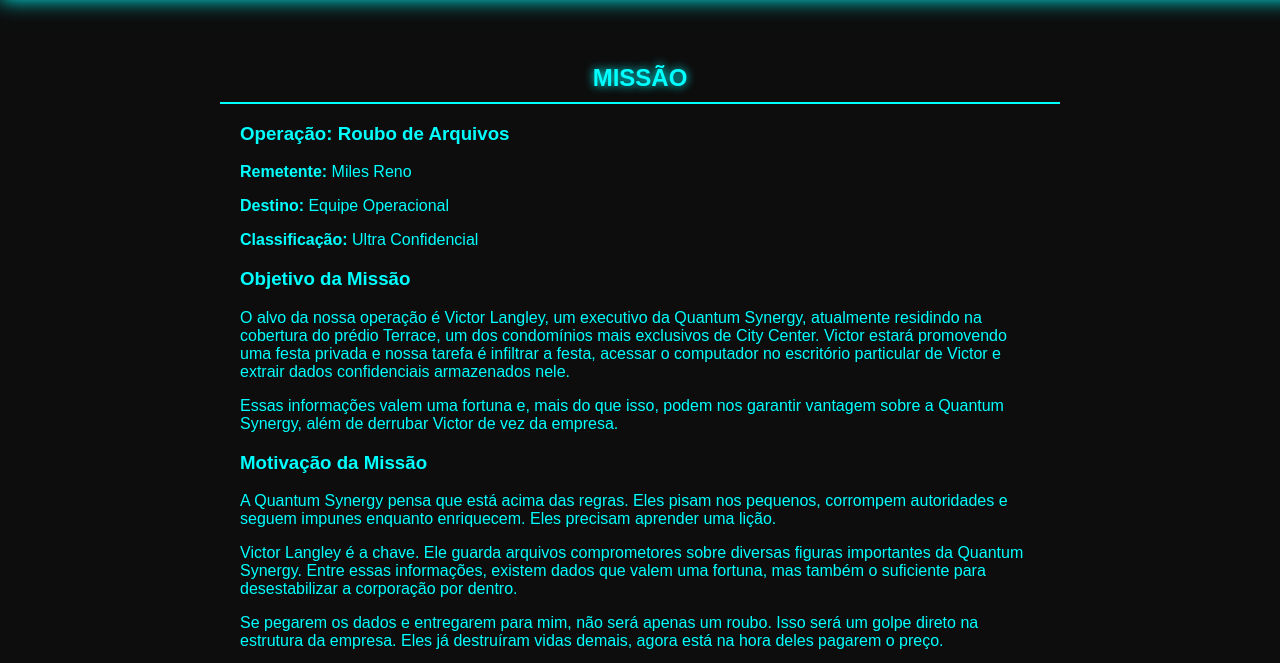
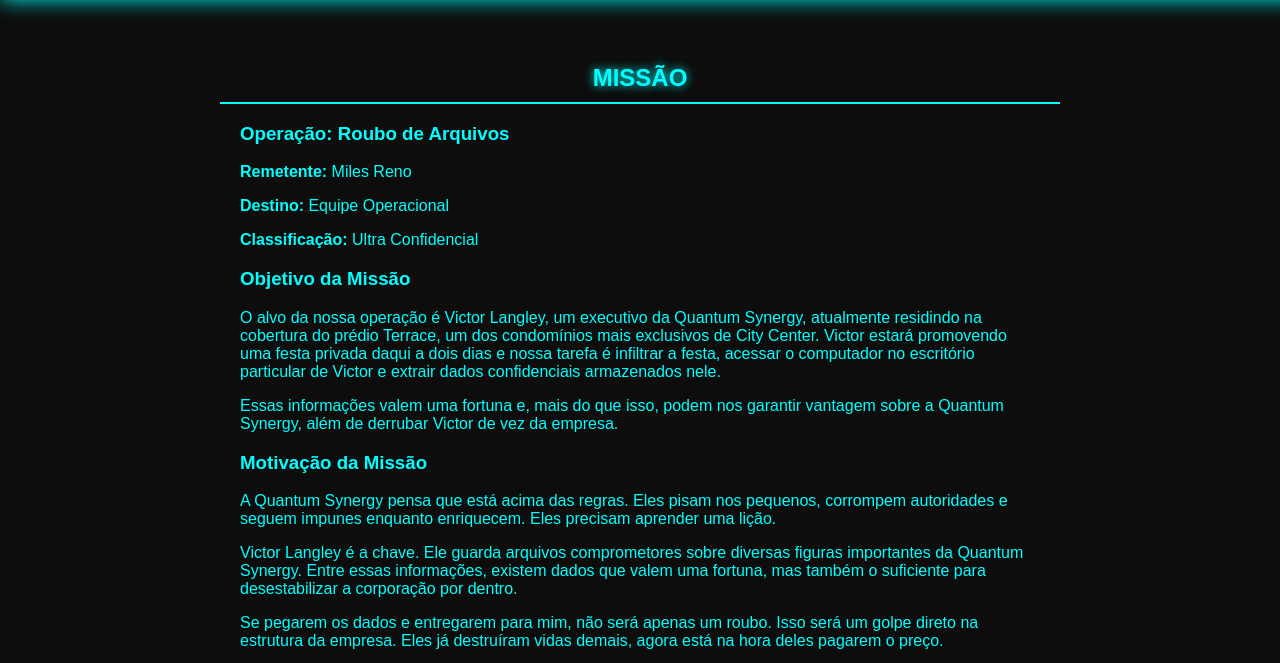
Before and after one commit to Spinelli666/joguinhos-cyberpunk, a plain HTML site: page pages/secretArquivo.html in a window 1280 px wide. Shown: the part 96-759 px from the top of the page. Drawn offline with Linux system fonts and the light colour scheme.

Commit message:
Update secretArquivo.html

```diff
--- a/pages/secretArquivo.html
+++ b/pages/secretArquivo.html
@@ -20,7 +20,7 @@
             <p><strong>Classificação:</strong> Ultra Confidencial</p>
 
             <h3 id="objetivoMissao">Objetivo da Missão</h3>
-            <p>O alvo da nossa operação é Victor Langley, um executivo da Quantum Synergy, atualmente residindo na cobertura do prédio Terrace, um dos condomínios mais exclusivos de City Center. Victor estará promovendo uma festa privada e nossa tarefa é infiltrar a festa, acessar o computador no escritório particular de Victor e extrair dados confidenciais armazenados nele.</p>
+            <p>O alvo da nossa operação é Victor Langley, um executivo da Quantum Synergy, atualmente residindo na cobertura do prédio Terrace, um dos condomínios mais exclusivos de City Center. Victor estará promovendo uma festa privada daqui a dois dias e nossa tarefa é infiltrar a festa, acessar o computador no escritório particular de Victor e extrair dados confidenciais armazenados nele.</p>
             <p>Essas informações valem uma fortuna e, mais do que isso, podem nos garantir vantagem sobre a Quantum Synergy, além de derrubar Victor de vez da empresa.</p>
 
             <h3>Motivação da Missão</h3>
```
